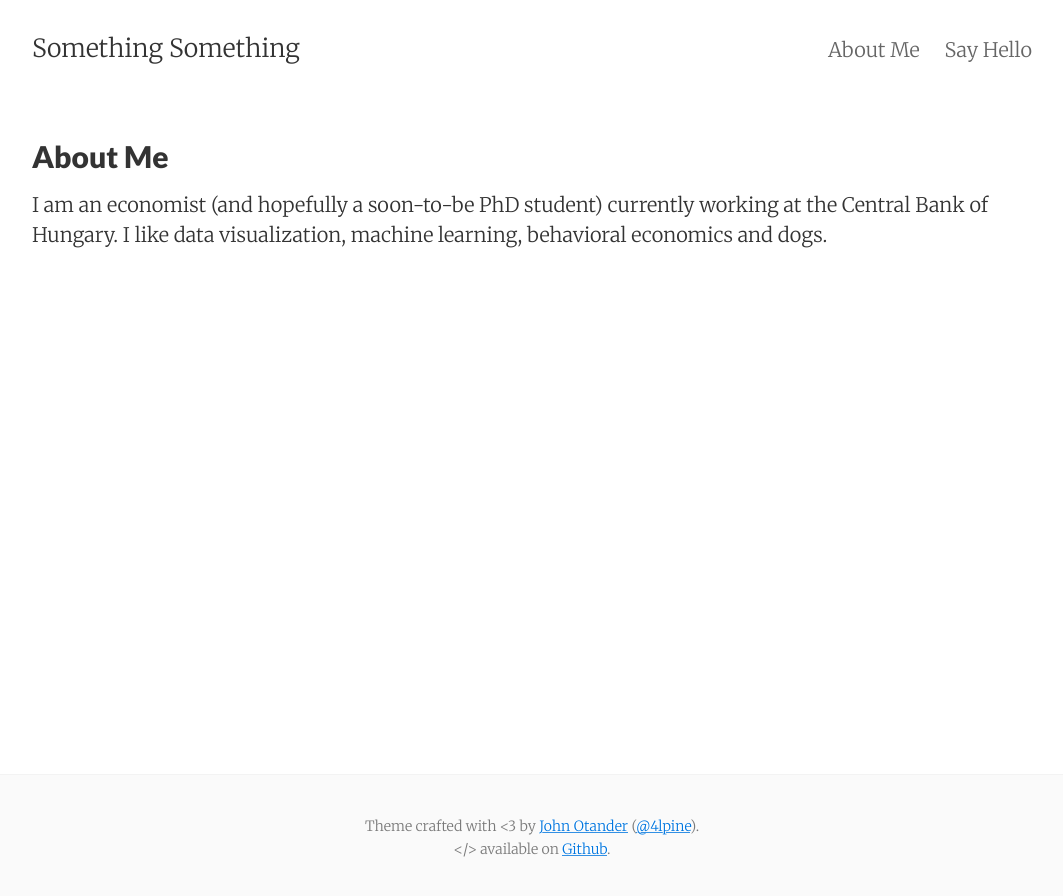
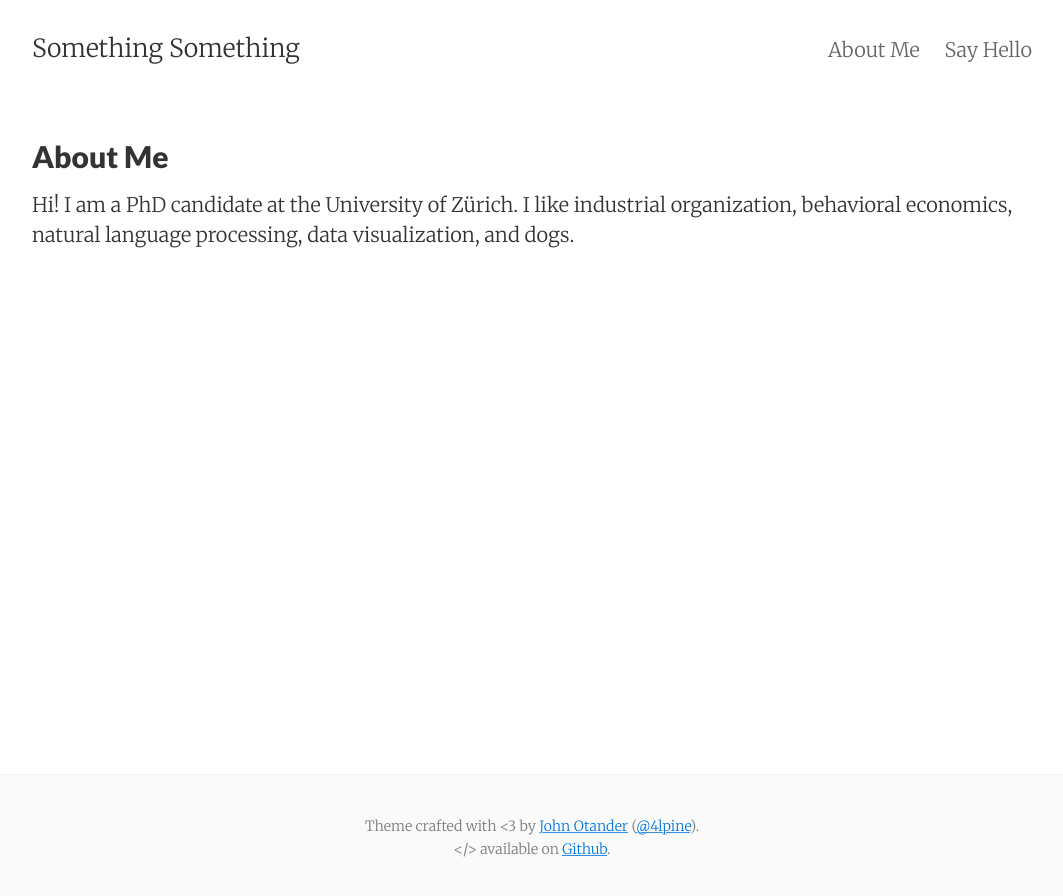
Before and after one commit to stanmart/blog, a Jekyll site: the page built from about.md, in a window 1280 px wide. Shown: the top 896 px of the page, without its empty margins (108-1171 px from the left). Built offline with Jekyll 4.4.1, drawn with Linux system fonts in a browser that asks for light colours; nearby versions of some CDN libraries.

Commit message:
Update the about page

```diff
--- a/about.md
+++ b/about.md
@@ -5,4 +5,4 @@ permalink: /about/
 tags: about
 ---
 
-I am an economist (and hopefully a soon-to-be PhD student) currently working at the Central Bank of Hungary. I like data visualization, machine learning, behavioral economics and dogs.
+Hi! I am a PhD candidate at the University of Zürich. I like industrial organization, behavioral economics, natural language processing, data visualization, and dogs.
```
